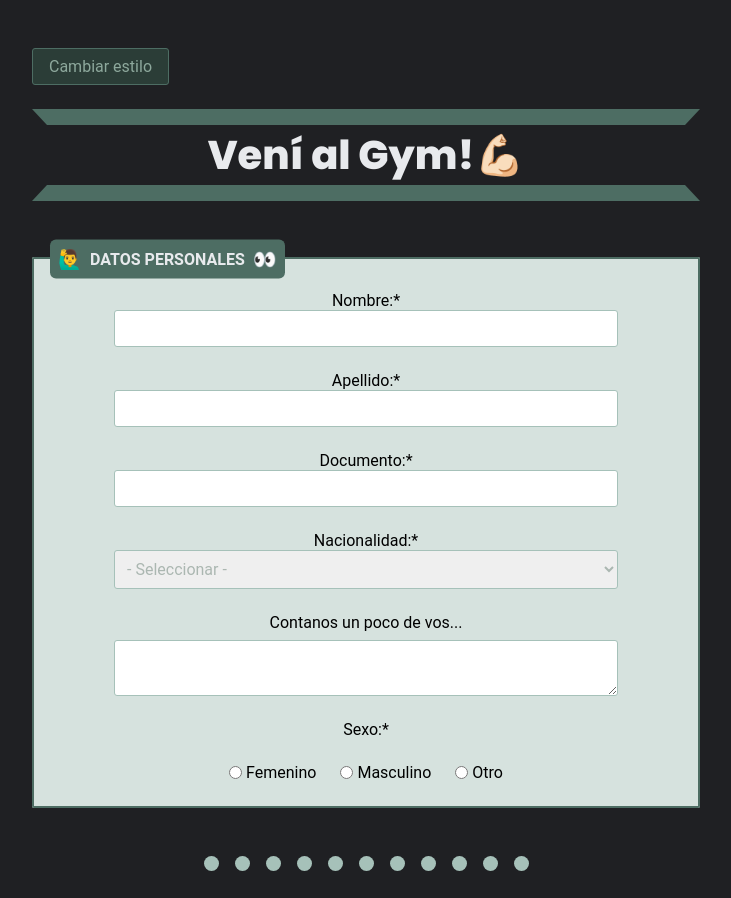
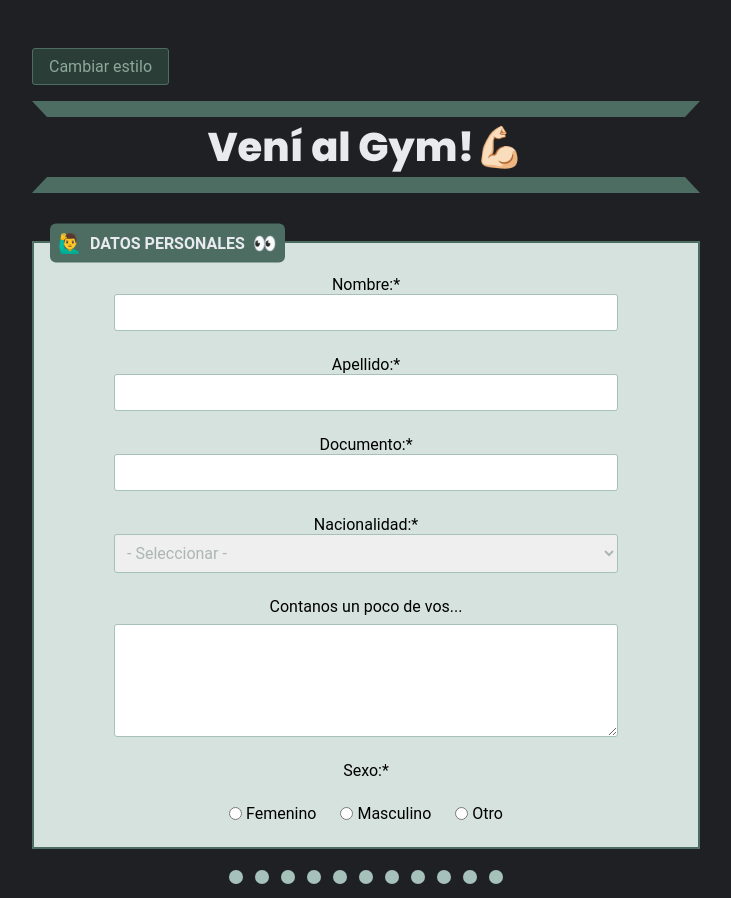
Before and after one commit to StefQ88/eit-desafio7, a plain HTML site: page index.html in a window 1280 px wide. Shown: the top 898 px of the page, without its empty margins (274-1005 px from the left). Drawn offline with Linux system fonts and the light colour scheme; a web font is replaced by a local one.

Commit message:
style: complete original CSS design

```diff
--- a/css/estilos.css
+++ b/css/estilos.css
@@ -47,7 +47,7 @@ body {
   align-items: center;
   gap: 0;
   width: 100%;
-  margin: 2rem 0;
+  margin: 1.5rem 0;
 }
 
 .title-wrapper h1 {
@@ -74,10 +74,9 @@ body {
   background-color: var(--color-primary); /* Color de la línea */
   clip-path: polygon(
     15px 100%,
-    /* recorta parte inferior izquierda */ 0 0,
+    0 0,
     100% 0,
-    /* va a esquina superior derecha */ calc(100% - 15px) 100%
-      /* recorta la parte inferior derecha */
+    calc(100% - 15px) 100%
   );
 }
 
@@ -159,16 +158,6 @@ fieldset:focus-within legend {
 
 }
 
-label , textarea {
-  display: block;
-  text-align: center;
-  margin-top: 0.5rem;
-}
-
-input {
-  direction: rtl;
-  text-align: right;
-}
 
 input,
 select,
@@ -185,6 +174,22 @@ textarea {
 
 }
 
+label , textarea {
+  display: block;
+  text-align: center;
+  margin-top: 0.5rem;
+}
+
+input {
+  direction: rtl;
+  text-align: right;
+}
+
+textarea {
+  resize: vertical;
+  text-align: right;
+}
+
 
 input:focus,
 textarea:focus {
@@ -195,9 +200,6 @@ textarea:focus {
   color: var(--color-inputs);
 }
 
-textarea {
-  resize: vertical;
-}
 
 select:invalid {
   color: var( --color-text-select);
@@ -247,6 +249,7 @@ input::placeholder {
 
 #activities-intro {
   margin-top: 1rem;
+  font-size: 0.90rem;
 }
 
 .activity-section {
@@ -313,21 +316,17 @@ button:hover {
   flex-wrap: wrap;
 }
 
-section {
-  margin-bottom: 1rem; /* espacio entre secciones */
-}
-
 .separator-dots {
   display: flex;
   justify-content: center;
   align-items: center;
-  gap: 1rem;
-  margin: 3rem 0;
+  gap: 0.75rem;
+  margin: 1.3rem 0 2.2rem 0;
 }
 
 .separator-dots span {
-  width: 15px;
-  height: 15px;
+  width: 14px;
+  height: 14px;
   background-color: var(--color-secondary);
   border-radius: 50%;
   display: inline-block;
--- a/index.html
+++ b/index.html
@@ -52,7 +52,7 @@
                         </p>
                         <p>
                             <label for="about-you">Contanos un poco de vos...</label>
-                            <textarea id="about-you" name="aboutYou"></textarea>
+                            <textarea id="about-you" name="aboutYou" rows="5"></textarea>
                         </p>
                     </div>
 
```
Also changed, not shown: prueba.html (deleted, +0 -45 lines).
